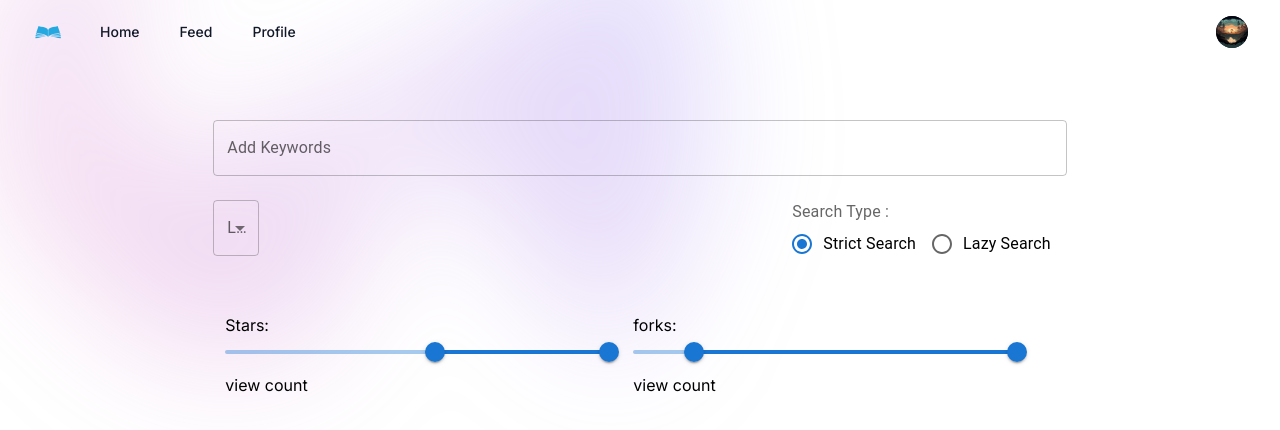
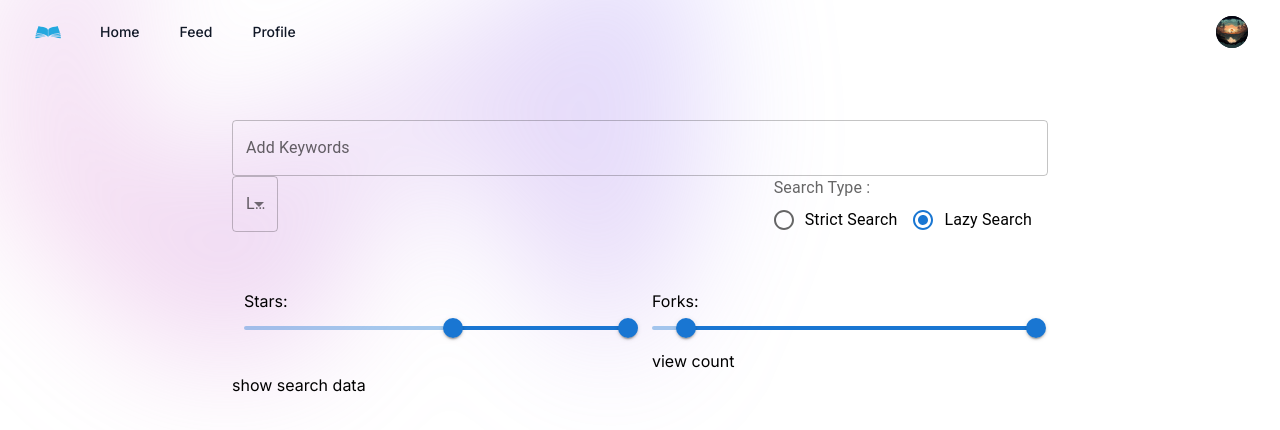
Before and after one commit to Akash-Trimbake/open-source-catalogue, a Next.js app: page / in a window 1280 px wide. Shown: the top 430 px of the page. Built offline with nearby package versions, Linux system fonts and the light colour scheme.

Commit message:
set REST API

```diff
--- /dev/null
+++ b/src/app/api/users/homesearch/route.js
@@ -0,0 +1,44 @@
+import { NextRequest, NextResponse } from "next/server";
+
+export async function POST(NextRequest) {
+  try {
+    const reqBody = await NextRequest.json();
+    const { chips, language, selectedSearchType, stars, forks } = reqBody;
+
+    // chips array to string
+    let customSeparator = "";
+    if (selectedSearchType === "strict") {
+      customSeparator = " and ";
+    } else if (selectedSearchType === "lazy") {
+      customSeparator = " ";
+    }
+    const chipsWithCustomSeparator = chips.join(customSeparator);
+
+    let query = `https://api.github.com/search/repositories?q=language:${language} ${chipsWithCustomSeparator} stars:${stars[0]}..${stars[1]} forks:${forks[0]}..${forks[1]} &sort=forks&order=desc&per_page=100&page=1`;
+    return NextResponse.json({ query });
+
+    // return NextResponse.json({
+    //   chips,
+    //   language,
+    //   selectedSearchType,
+    //   stars,
+    //   forks,
+    // });
+  } catch (error) {
+    return NextResponse.json(
+      { error: "An error occurred at homeSearch server: " + error.message },
+      { status: 500 }
+    );
+  }
+}
+
+// https://api.github.com/search/repositories?q=language:${language} ${chipsWithCustomSeparator} stars:${stars[0]}..${stars[1]} forks:${forks[0]}..${forks[1]} &sort=forks&order=desc&per_page=100&page=1
+
+// chips array to string
+// let customSeparator = "";
+// if (selectedSearchType === "strict") {
+//   customSeparator = " and ";
+// } else if (selectedSearchType === "lazy") {
+//   customSeparator = " ";
+// }
+// const chipsWithCustomSeparator = chips.join(customSeparator);
--- a/src/app/page.js
+++ b/src/app/page.js
@@ -1,14 +1,12 @@
 "use client";
-import Image from "next/image";
+// import Image from "next/image";
 import Search from "@/components/Search";
-import Sort from "@/components/Sort";
+// import Sort from "@/components/Sort";
 
 export default function Home() {
   return (
     <div className="flex flex-col justify-center items-center pt-20">
       <Search />
-      <br />
-      <Sort />
     </div>
   );
 }
--- a/src/components/Search.jsx
+++ b/src/components/Search.jsx
@@ -1,19 +1,91 @@
 "use client";
 import React, { useState } from "react";
+import axios from "axios";
 
 import Chip from "@mui/material/Chip";
 import Autocomplete from "@mui/material/Autocomplete";
 import TextField from "@mui/material/TextField";
+import Box from "@mui/material/Box";
+import Slider from "@mui/material/Slider";
+import Typography from "@mui/material/Typography";
+
+import InputLabel from "@mui/material/InputLabel";
+import MenuItem from "@mui/material/MenuItem";
+import FormControl from "@mui/material/FormControl";
+import Select from "@mui/material/Select";
+
+import Radio from "@mui/material/Radio";
+import RadioGroup from "@mui/material/RadioGroup";
+import FormControlLabel from "@mui/material/FormControlLabel";
+import FormLabel from "@mui/material/FormLabel";
+
+function valuetext(value) {
+  return `${value}°C`;
+}
 
 export default function Search() {
   const [chips, setChips] = useState([]);
+  const [stars, setStars] = useState([123450, 226322]);
+  const [forks, setForks] = useState([20000, 226322]);
+  const [language, setLanguage] = useState("");
+  const [selectedSearchType, setSelectedSearchType] = useState("lazy");
+  const [data, setData] = useState("dummy");
+  const token = "token";
+  const query =
+    "https://api.github.com/search/repositories?q=language:typescript react and vue stars:>20000 &sort=stars&order=desc&per_page=100&page=1&=";
 
+  const handleLanguageChange = (event) => {
+    setLanguage(event.target.value);
+  };
+
+  const handleStarChange = (event, newValue) => {
+    setStars(newValue);
+    // console.log(newValue);
+  };
+
+  const handleForkChange = (event, newValue) => {
+    setForks(newValue);
+    // console.log(newValue);
+  };
+  const handleSearchChange = (event) => {
+    setSelectedSearchType(event.target.value);
+  };
   const handleChipChange = (event, value) => {
     setChips(value);
   };
 
+  function formatNumberToK(number) {
+    if (number >= 1000) {
+      const suffixes = ["", "k", "M", "B", "T"]; // Add more suffixes as needed
+      const magnitude = Math.floor(Math.log10(number) / 3);
+      const scaledNumber = number / Math.pow(1000, magnitude);
+      return `${scaledNumber.toFixed(1)}${suffixes[magnitude]}`;
+    }
+    return number.toString();
+  }
+
+  // ............................................................................................................
+
+  const getSearchData = async () => {
+    try {
+      const response = await axios.post("/api/users/homesearch", {
+        chips,
+        language,
+        selectedSearchType,
+        stars,
+        forks,
+      });
+
+      console.log(response.data);
+    } catch (error) {
+      console.log("Error at home client :", error.message);
+    }
+  };
+
+  // ............................................................................................................
   return (
-    <div className="mt-10 w-8/12">
+    <div>
+      <div className="mt-10 w-full ">
         <Autocomplete
           multiple
           id="chip-input"
@@ -29,7 +101,9 @@ export default function Search() {
                   variant="outlined"
                   label={option}
                   onDelete={() => {
-                  const updatedChips = chips.filter((chip) => chip !== option);
+                    const updatedChips = chips.filter(
+                      (chip) => chip !== option
+                    );
                     setChips(updatedChips);
                   }}
                 />
@@ -45,13 +119,93 @@ export default function Search() {
             />
           )}
         />
-      {/* <button
+      </div>
+      <div className="flex flex-col w-full ">
+        <div className="flex flex-col sm:flex-row justify-between">
+          <FormControl className="m-1 min-w-[50%]">
+            <InputLabel id="demo-simple-select-helper-label">
+              Language
+            </InputLabel>
+            <Select
+              labelId="demo-simple-select-helper-label"
+              id="demo-simple-select-helper"
+              value={language}
+              label="Language"
+              onChange={handleLanguageChange}
+            >
+              <MenuItem value="">
+                <em>None</em>
+              </MenuItem>
+              <MenuItem value={"javascript"}>javascript</MenuItem>
+              <MenuItem value={"typescript"}>typescript</MenuItem>
+              <MenuItem value={"python"}>python</MenuItem>
+            </Select>
+          </FormControl>
+
+          <FormControl>
+            <FormLabel id="demo-row-radio-buttons-group-label">
+              Search Type :
+            </FormLabel>
+            <RadioGroup
+              row
+              aria-labelledby="demo-row-radio-buttons-group-label"
+              name="row-radio-buttons-group"
+              value={selectedSearchType}
+              onChange={handleSearchChange}
+            >
+              <FormControlLabel
+                value="strict"
+                control={<Radio />}
+                label="Strict Search"
+              />
+              <FormControlLabel
+                value="lazy"
+                control={<Radio />}
+                label="Lazy Search"
+              />
+            </RadioGroup>
+          </FormControl>
+        </div>
+
+        <div className="flex flex-col sm:flex-row">
+          <Box className="w-70 sm:w-96 mx-3 mt-12">
+            <Typography variant="p" gutterBottom>
+              Stars:
+            </Typography>
+            <Slider
+              getAriaLabel={() => "Temperature range"}
+              value={stars}
+              onChange={handleStarChange}
+              valueLabelDisplay="auto"
+              valueLabelFormat={(value) => formatNumberToK(value)}
+              getAriaValueText={valuetext}
+              max={226322} // Set the maximum range
+            />
+          </Box>
+          <Box className="w-70 sm:w-96 mx-3 mt-12">
+            <Typography variant="p" gutterBottom>
+              Forks:
+            </Typography>
+            <Slider
+              getAriaLabel={() => "Temperature range"}
+              value={forks}
+              onChange={handleForkChange}
+              valueLabelDisplay="auto"
+              valueLabelFormat={(value) => formatNumberToK(value)}
+              getAriaValueText={valuetext}
+              max={226322} // Set the maximum range
+            />
+            <button
               onClick={() => {
-          console.log("chips", chips);
+                console.log(forks, stars, chips, language, selectedSearchType);
               }}
             >
-        show chips
-      </button> */}
+              view count
+            </button>
+          </Box>
+        </div>
+      </div>
+      <button onClick={getSearchData}>show search data</button>
     </div>
   );
 }
```
Lines whose indentation alone changed are shown as unchanged.
